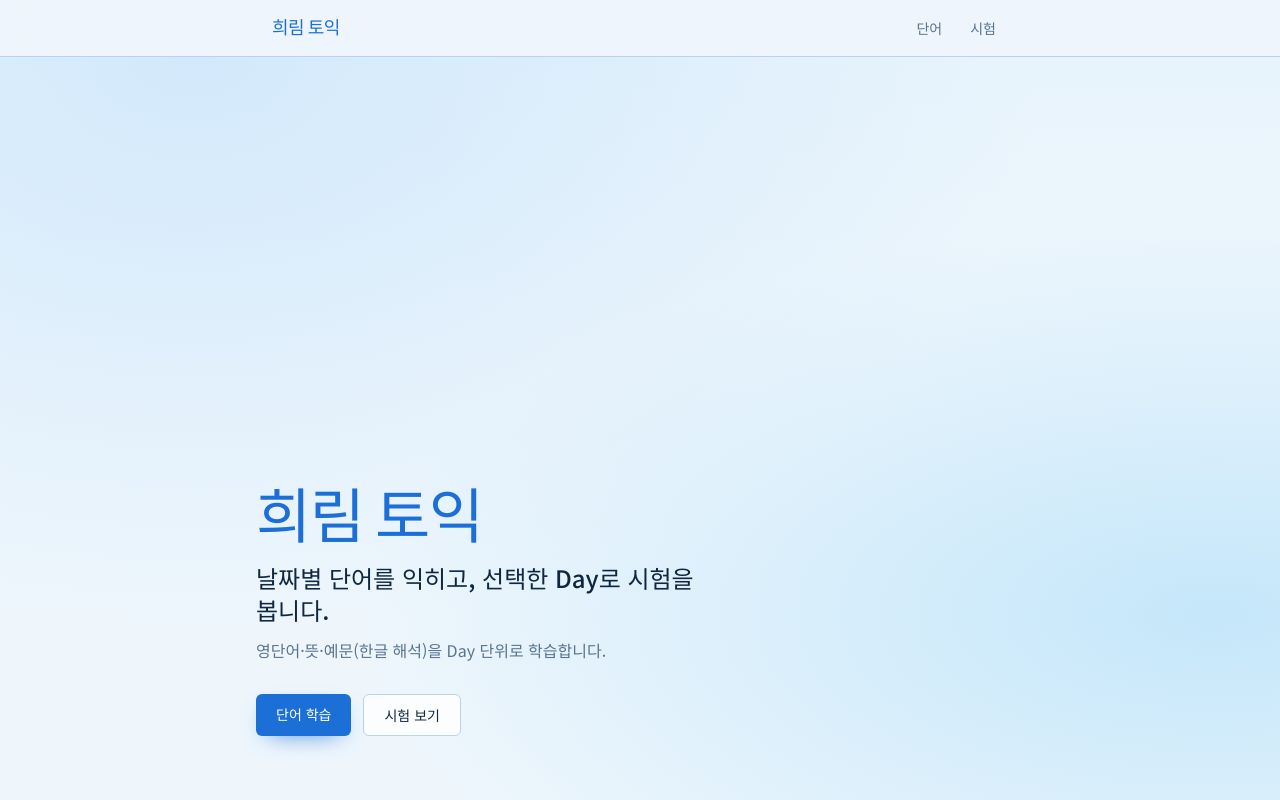
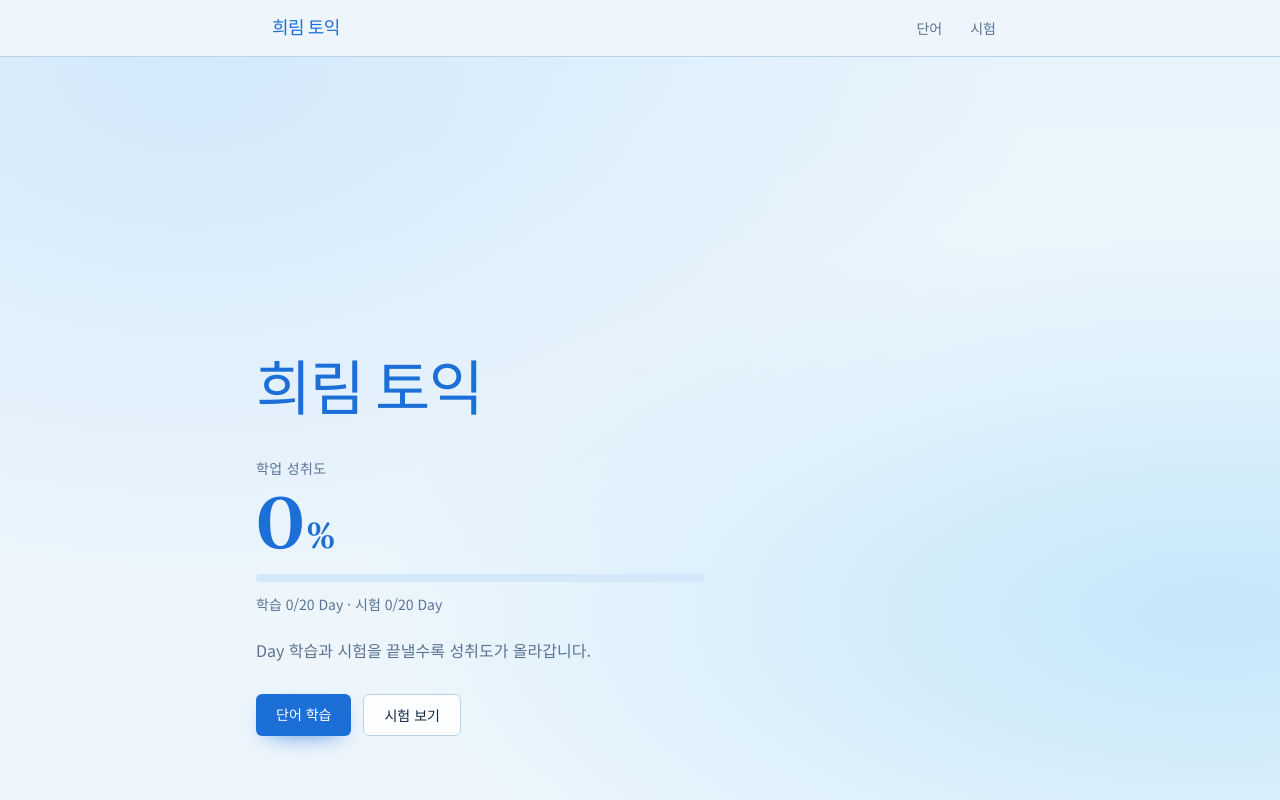
Before and after one commit to yjhpine/gmlfla.ToeicWord, a Next.js app: page / in a window 1280 px wide. Built offline with nearby package versions, Linux system fonts and the light colour scheme.

Commit message:
메인 화면에 학업 성취도 퍼센트 표시
학습·시험 완료 Day를 로컬에 저장하고, 홈에서
전체 대비 성취도(%)와 진행 바로 보여 준다.

Co-authored-by: yjhpine <yjhpine@users.noreply.github.com>

```diff
--- a/src/app/page.tsx
+++ b/src/app/page.tsx
@@ -1,6 +1,10 @@
 import Link from "next/link";
+import { HomeAchievement } from "@/components/HomeAchievement";
+import { getWordbookIndex } from "@/lib/words/load";
 
 export default function Home() {
+  const index = getWordbookIndex();
+
   return (
     <section className="relative flex flex-1 flex-col justify-end overflow-hidden px-6 pb-16 pt-24">
       <div
@@ -11,11 +15,9 @@ export default function Home() {
         <p className="font-[family-name:var(--font-display)] text-5xl leading-none tracking-tight text-[var(--accent)] sm:text-6xl">
           희림 토익
         </p>
-        <h1 className="mt-4 max-w-md text-xl font-medium text-[var(--fg)] sm:text-2xl">
-          날짜별 단어를 익히고, 선택한 Day로 시험을 봅니다.
-        </h1>
-        <p className="mt-3 max-w-sm text-[var(--muted)]">
-          영단어·뜻·예문(한글 해석)을 Day 단위로 학습합니다.
+        <HomeAchievement totalDays={index.totalDays || 20} />
+        <p className="mt-6 max-w-sm text-[var(--muted)]">
+          Day 학습과 시험을 끝낼수록 성취도가 올라갑니다.
         </p>
         <div className="mt-8 flex flex-wrap gap-3">
           <Link
--- /dev/null
+++ b/src/components/HomeAchievement.tsx
@@ -0,0 +1,63 @@
+"use client";
+
+import { useEffect, useState } from "react";
+import {
+  PROGRESS_EVENT,
+  calcAchievement,
+  loadProgress,
+  type AchievementSummary,
+} from "@/lib/progress";
+
+type Props = {
+  totalDays: number;
+};
+
+export function HomeAchievement({ totalDays }: Props) {
+  const [summary, setSummary] = useState<AchievementSummary>(() =>
+    calcAchievement({ studiedDays: [], quizzedDays: [] }, totalDays),
+  );
+  const [ready, setReady] = useState(false);
+
+  useEffect(() => {
+    function refresh() {
+      setSummary(calcAchievement(loadProgress(), totalDays));
+      setReady(true);
+    }
+    refresh();
+    window.addEventListener(PROGRESS_EVENT, refresh);
+    window.addEventListener("storage", refresh);
+    window.addEventListener("focus", refresh);
+    return () => {
+      window.removeEventListener(PROGRESS_EVENT, refresh);
+      window.removeEventListener("storage", refresh);
+      window.removeEventListener("focus", refresh);
+    };
+  }, [totalDays]);
+
+  return (
+    <div className="mt-10 max-w-md animate-[fade-up_280ms_ease-out]">
+      <p className="text-sm font-medium tracking-wide text-[var(--muted)]">
+        학업 성취도
+      </p>
+      <div className="mt-2 flex items-end gap-3">
+        <p
+          className="font-[family-name:var(--font-display)] text-6xl leading-none tracking-tight text-[var(--accent)] sm:text-7xl"
+          aria-live="polite"
+        >
+          {ready ? summary.percent : "—"}
+          <span className="ml-1 text-3xl sm:text-4xl">%</span>
+        </p>
+      </div>
+      <div className="mt-4 h-2 w-full overflow-hidden rounded-full bg-[var(--accent-soft)]">
+        <div
+          className="h-full rounded-full bg-[var(--accent)] transition-[width] duration-500 ease-out"
+          style={{ width: `${ready ? summary.percent : 0}%` }}
+        />
+      </div>
+      <p className="mt-3 text-sm text-[var(--muted)]">
+        학습 {summary.studiedCount}/{summary.totalDays} Day · 시험{" "}
+        {summary.quizzedCount}/{summary.totalDays} Day
+      </p>
+    </div>
+  );
+}
--- a/src/components/QuizApp.tsx
+++ b/src/components/QuizApp.tsx
@@ -3,6 +3,7 @@
 import { useMemo, useState } from "react";
 import { ExampleWithUnderline } from "@/components/ExampleWithUnderline";
 import { SpeakButton } from "@/components/SpeakButton";
+import { markDaysQuizzed } from "@/lib/progress";
 import type { DayWordbook, QuizWord } from "@/lib/words/types";
 
 type Phase = "select" | "prompt" | "reveal" | "result";
@@ -305,6 +306,7 @@ export function QuizApp({ books }: Props) {
 
     if (remaining.length <= 1) {
       setRemaining([]);
+      markDaysQuizzed(selected);
       setPhase("result");
       return;
     }
--- a/src/components/WordsStudy.tsx
+++ b/src/components/WordsStudy.tsx
@@ -3,6 +3,7 @@
 import { useEffect, useMemo, useState } from "react";
 import { ExampleWithUnderline } from "@/components/ExampleWithUnderline";
 import { SpeakButton } from "@/components/SpeakButton";
+import { markDayStudied } from "@/lib/progress";
 import type { DayWordbook } from "@/lib/words/types";
 
 type Phase = "select" | "study";
@@ -43,6 +44,7 @@ export function WordsStudy({ books }: Props) {
   function goNext() {
     if (!current) return;
     if (index >= current.words.length - 1) {
+      markDayStudied(current.day);
       setPhase("select");
       return;
     }
--- /dev/null
+++ b/src/lib/progress.ts
@@ -0,0 +1,86 @@
+/** 브라우저 로컬 학습·시험 진행도 (학업 성취도) */
+
+export const PROGRESS_STORAGE_KEY = "heelim-toeic-progress-v1";
+export const PROGRESS_EVENT = "heelim-progress-updated";
+
+export type StudyProgress = {
+  studiedDays: number[];
+  quizzedDays: number[];
+};
+
+export type AchievementSummary = {
+  percent: number;
+  studiedCount: number;
+  quizzedCount: number;
+  totalDays: number;
+};
+
+const EMPTY: StudyProgress = { studiedDays: [], quizzedDays: [] };
+
+function uniqueSorted(values: number[]): number[] {
+  return [...new Set(values)].sort((a, b) => a - b);
+}
+
+export function loadProgress(): StudyProgress {
+  if (typeof window === "undefined") return EMPTY;
+  try {
+    const raw = window.localStorage.getItem(PROGRESS_STORAGE_KEY);
+    if (!raw) return EMPTY;
+    const parsed = JSON.parse(raw) as Partial<StudyProgress>;
+    return {
+      studiedDays: uniqueSorted(
+        Array.isArray(parsed.studiedDays) ? parsed.studiedDays.map(Number) : [],
+      ),
+      quizzedDays: uniqueSorted(
+        Array.isArray(parsed.quizzedDays) ? parsed.quizzedDays.map(Number) : [],
+      ),
+    };
+  } catch {
+    return EMPTY;
+  }
+}
+
+function saveProgress(next: StudyProgress) {
+  if (typeof window === "undefined") return;
+  window.localStorage.setItem(PROGRESS_STORAGE_KEY, JSON.stringify(next));
+  window.dispatchEvent(new Event(PROGRESS_EVENT));
+}
+
+export function markDayStudied(day: number) {
+  const current = loadProgress();
+  if (current.studiedDays.includes(day)) return;
+  saveProgress({
+    ...current,
+    studiedDays: uniqueSorted([...current.studiedDays, day]),
+  });
+}
+
+export function markDaysQuizzed(days: number[]) {
+  if (days.length === 0) return;
+  const current = loadProgress();
+  saveProgress({
+    ...current,
+    quizzedDays: uniqueSorted([...current.quizzedDays, ...days]),
+  });
+}
+
+/** 학습 Day + 시험 Day 각각 절반 비중으로 성취도 계산 */
+export function calcAchievement(
+  progress: StudyProgress,
+  totalDays: number,
+): AchievementSummary {
+  const studiedCount = progress.studiedDays.filter(
+    (d) => d >= 1 && d <= totalDays,
+  ).length;
+  const quizzedCount = progress.quizzedDays.filter(
+    (d) => d >= 1 && d <= totalDays,
+  ).length;
+  const max = Math.max(totalDays * 2, 1);
+  const percent = Math.round(((studiedCount + quizzedCount) / max) * 100);
+  return {
+    percent: Math.min(100, Math.max(0, percent)),
+    studiedCount,
+    quizzedCount,
+    totalDays,
+  };
+}
```
Also changed, not shown: 작업일지/9월6일_메인화면학업성취도퍼센트.txt (added).
